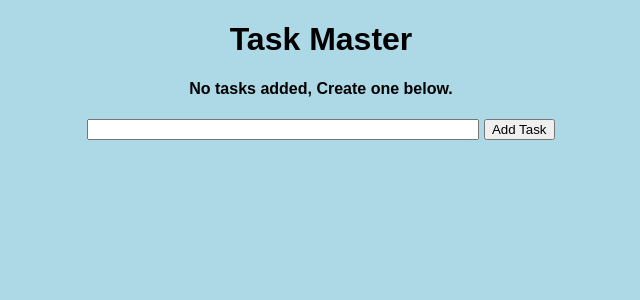
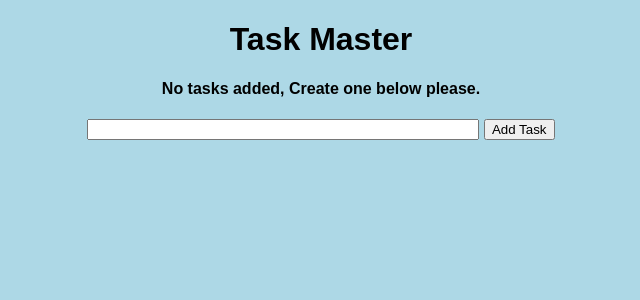
Before and after one commit to Jishnu-Nandhiath/Flask-Projects, a Flask app: page / in a window 1280 px wide. Shown: the top 300 px of the page, without its empty margins (319-959 px from the left). Run offline with Flask 2, Linux system fonts and the light colour scheme; data that the repository does not hold is empty.

Commit message:
testing heroku CLI

```diff
--- a/templates/index.html
+++ b/templates/index.html
@@ -18,7 +18,7 @@
 
     {% if tasks|length < 1 %}
 
-    <h4 style="text-align:center">No tasks added, Create one below.</h4>
+    <h4 style="text-align:center">No tasks added, Create one below please.</h4>
 
     {% else %}
 
```
